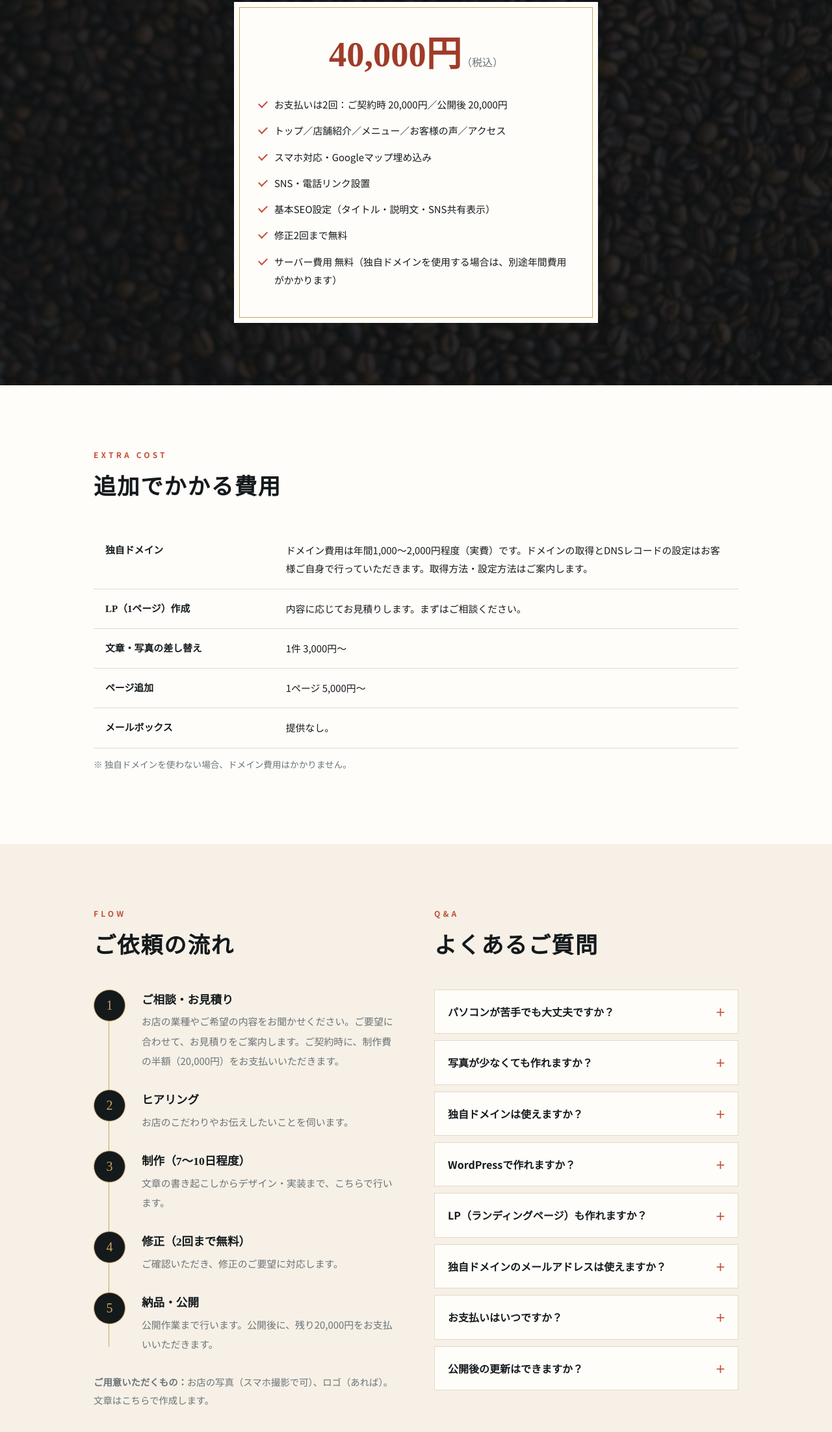
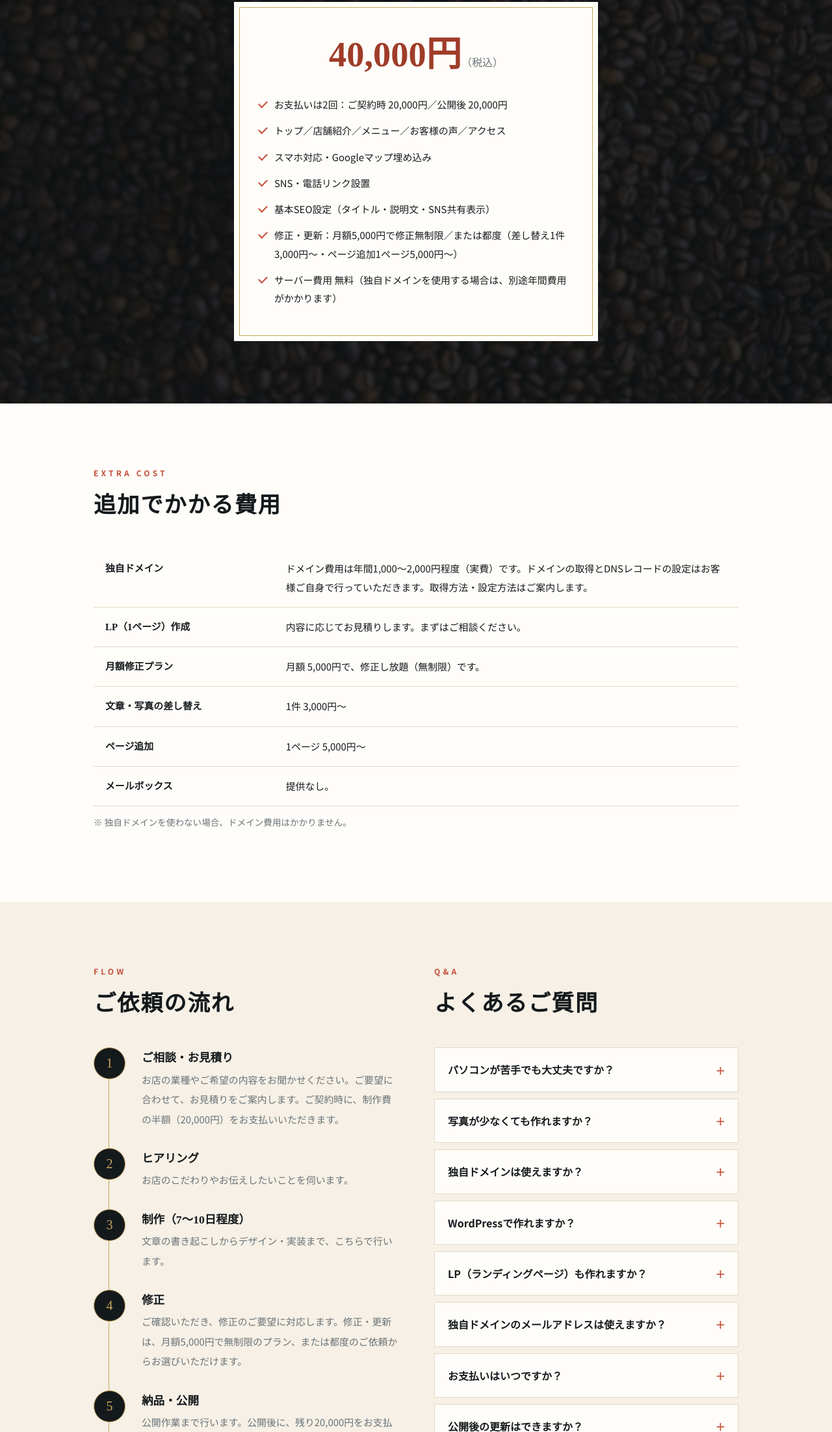
Before and after one commit to HPkakuyasusakusei/noren-web, a plain HTML site: page index.html in a window 1280 px wide. Shown: the part 5576-7780 px from the top of the page at 65% size. Drawn offline with Linux system fonts and the light colour scheme.

Commit message:
Replace free-revision limit with monthly plan / per-item pricing

```diff
--- a/index.html
+++ b/index.html
@@ -19,7 +19,7 @@
 <meta property="og:image:alt" content="のれんWeb 飲食店向けホームページのデザイン例">
 <meta name="twitter:card" content="summary_large_image">
 <script type="application/ld+json">{"@context": "https://schema.org", "@type": "ProfessionalService", "name": "のれんWeb", "url": "https://hpnoren-web.com/", "description": "飲食店・美容室・トリミングサロンなど個人店向けの格安ホームページ制作。スマホ対応・Googleマップ埋め込みで40,000円。全国対応・オンラインで完結。まずはお気軽にご相談ください。", "email": "hpyingye@gmail.com", "areaServed": {"@type": "Country", "name": "日本"}, "knowsLanguage": "ja", "sameAs": ["https://www.instagram.com/syou1221vel/"], "makesOffer": {"@type": "Offer", "name": "飲食店・美容室・トリミングサロン向けホームページ制作", "price": "40000", "priceCurrency": "JPY", "availability": "https://schema.org/InStock", "itemOffered": {"@type": "Service", "name": "ホームページ制作", "serviceType": "ホームページ制作", "description": "トップ・店舗紹介・メニュー・お客様の声・アクセスの各ページを制作します。スマホ対応、Googleマップ埋め込み、基本SEO設定を含みます。"}}}</script>
-<script type="application/ld+json">{"@context": "https://schema.org", "@type": "FAQPage", "mainEntity": [{"@type": "Question", "name": "パソコンが苦手でも大丈夫ですか？", "acceptedAnswer": {"@type": "Answer", "text": "はい。やり取りはメールなどで完結します。公開後の更新もご依頼いただければ対応します。"}}, {"@type": "Question", "name": "写真が少なくても作れますか？", "acceptedAnswer": {"@type": "Answer", "text": "作れます。写真が少ない場合は、構成の工夫でカバーします。"}}, {"@type": "Question", "name": "独自ドメインは使えますか？", "acceptedAnswer": {"@type": "Answer", "text": "使えます。ドメインの取得とDNSレコードの設定はお客様ご自身で行っていただきます（費用は実費）。取得方法や設定の流れはご案内しますのでご安心ください。HTTPS（SSL）は無料で自動対応します。"}}, {"@type": "Question", "name": "WordPressで作れますか？", "acceptedAnswer": {"@type": "Answer", "text": "WordPressには対応していません。手間のかかる部分を省き、その分を低価格に還元したシンプルなサイトでご提供しています。"}}, {"@type": "Question", "name": "LP（ランディングページ）も作れますか？", "acceptedAnswer": {"@type": "Answer", "text": "作れます。キャンペーンや新メニューの告知など、目的を絞った1ページを制作します。料金は内容に応じてお見積りします。"}}, {"@type": "Question", "name": "独自ドメインのメールアドレスは使えますか？", "acceptedAnswer": {"@type": "Answer", "text": "メールボックスの提供はしていません。"}}, {"@type": "Question", "name": "公開後の更新はできますか？", "acceptedAnswer": {"@type": "Answer", "text": "はい。文章・写真の差し替えは1件3,000円〜、ページ追加は1ページ5,000円〜で承ります。"}}, {"@type": "Question", "name": "お支払いはいつですか？", "acceptedAnswer": {"@type": "Answer", "text": "制作費40,000円（税込）を、ご契約時20,000円・公開後20,000円の2回に分けてお支払いいただきます。お支払い方法は、お見積りの際にご案内します。"}}]}</script>
+<script type="application/ld+json">{"@context": "https://schema.org", "@type": "FAQPage", "mainEntity": [{"@type": "Question", "name": "パソコンが苦手でも大丈夫ですか？", "acceptedAnswer": {"@type": "Answer", "text": "はい。やり取りはメールなどで完結します。公開後の更新もご依頼いただければ対応します。"}}, {"@type": "Question", "name": "写真が少なくても作れますか？", "acceptedAnswer": {"@type": "Answer", "text": "作れます。写真が少ない場合は、構成の工夫でカバーします。"}}, {"@type": "Question", "name": "独自ドメインは使えますか？", "acceptedAnswer": {"@type": "Answer", "text": "使えます。ドメインの取得とDNSレコードの設定はお客様ご自身で行っていただきます（費用は実費）。取得方法や設定の流れはご案内しますのでご安心ください。HTTPS（SSL）は無料で自動対応します。"}}, {"@type": "Question", "name": "WordPressで作れますか？", "acceptedAnswer": {"@type": "Answer", "text": "WordPressには対応していません。手間のかかる部分を省き、その分を低価格に還元したシンプルなサイトでご提供しています。"}}, {"@type": "Question", "name": "LP（ランディングページ）も作れますか？", "acceptedAnswer": {"@type": "Answer", "text": "作れます。キャンペーンや新メニューの告知など、目的を絞った1ページを制作します。料金は内容に応じてお見積りします。"}}, {"@type": "Question", "name": "独自ドメインのメールアドレスは使えますか？", "acceptedAnswer": {"@type": "Answer", "text": "メールボックスの提供はしていません。"}}, {"@type": "Question", "name": "公開後の更新はできますか？", "acceptedAnswer": {"@type": "Answer", "text": "はい。月額5,000円で修正し放題のプランをご用意しています。都度のご依頼も可能で、文章・写真の差し替えは1件3,000円〜、ページ追加は1ページ5,000円〜です。"}}, {"@type": "Question", "name": "お支払いはいつですか？", "acceptedAnswer": {"@type": "Answer", "text": "制作費40,000円（税込）を、ご契約時20,000円・公開後20,000円の2回に分けてお支払いいただきます。お支払い方法は、お見積りの際にご案内します。"}}]}</script>
 <link rel="preconnect" href="https://fonts.googleapis.com">
 <link rel="preconnect" href="https://fonts.gstatic.com" crossorigin>
 <link href="https://fonts.googleapis.com/css2?family=Noto+Sans+JP:wght@400;500;700&family=Noto+Serif+JP:wght@500;700&display=swap" rel="stylesheet">
@@ -134,7 +134,7 @@
       <li>スマホ対応・Googleマップ埋め込み</li>
       <li>SNS・電話リンク設置</li>
       <li>基本SEO設定（タイトル・説明文・SNS共有表示）</li>
-      <li>修正2回まで無料</li>
+      <li>修正・更新：月額5,000円で修正無制限／または都度（差し替え1件3,000円〜・ページ追加1ページ5,000円〜）</li>
       <li>サーバー費用 無料（独自ドメインを使用する場合は、別途年間費用がかかります）</li>
     </ul>
   </div>
@@ -146,6 +146,7 @@
   <table class="reveal">
     <tr><th>独自ドメイン</th><td>ドメイン費用は年間1,000〜2,000円程度（実費）です。ドメインの取得とDNSレコードの設定はお客様ご自身で行っていただきます。取得方法・設定方法はご案内します。</td></tr>
     <tr><th>LP（1ページ）作成</th><td>内容に応じてお見積りします。まずはご相談ください。</td></tr>
+    <tr><th>月額修正プラン</th><td>月額 5,000円で、修正し放題（無制限）です。</td></tr>
     <tr><th>文章・写真の差し替え</th><td>1件 3,000円〜</td></tr>
     <tr><th>ページ追加</th><td>1ページ 5,000円〜</td></tr>
     <tr><th>メールボックス</th><td>提供なし。</td></tr>
@@ -162,7 +163,7 @@
         <li><b>ご相談・お見積り</b><span>お店の業種やご希望の内容をお聞かせください。ご要望に合わせて、お見積りをご案内します。ご契約時に、制作費の半額（20,000円）をお支払いいただきます。</span></li>
         <li><b>ヒアリング</b><span>お店のこだわりやお伝えしたいことを伺います。</span></li>
         <li><b>制作（7〜10日程度）</b><span>文章の書き起こしからデザイン・実装まで、こちらで行います。</span></li>
-        <li><b>修正（2回まで無料）</b><span>ご確認いただき、修正のご要望に対応します。</span></li>
+        <li><b>修正</b><span>ご確認いただき、修正のご要望に対応します。修正・更新は、月額5,000円で無制限のプラン、または都度のご依頼からお選びいただけます。</span></li>
         <li><b>納品・公開</b><span>公開作業まで行います。公開後に、残り20,000円をお支払いいただきます。</span></li>
       </ol>
       <p class="minor"><b>ご用意いただくもの：</b>お店の写真（スマホ撮影で可）、ロゴ（あれば）。文章はこちらで作成します。</p>
@@ -177,7 +178,7 @@
       <details><summary>LP（ランディングページ）も作れますか？</summary><p>作れます。キャンペーンや新メニューの告知など、目的を絞った1ページを制作します。料金は内容に応じてお見積りします。</p></details>
       <details><summary>独自ドメインのメールアドレスは使えますか？</summary><p>メールボックスの提供はしていません。</p></details>
       <details><summary>お支払いはいつですか？</summary><p>制作費40,000円（税込）を、ご契約時20,000円・公開後20,000円の2回に分けてお支払いいただきます。お支払い方法は、お見積りの際にご案内します。</p></details>
-      <details><summary>公開後の更新はできますか？</summary><p>はい。文章・写真の差し替えは1件3,000円〜、ページ追加は1ページ5,000円〜で承ります。</p></details>
+      <details><summary>公開後の更新はできますか？</summary><p>はい。月額5,000円で修正し放題のプランをご用意しています。都度のご依頼も可能で、文章・写真の差し替えは1件3,000円〜、ページ追加は1ページ5,000円〜です。</p></details>
     </div>
   </div>
 </div></section>
```
